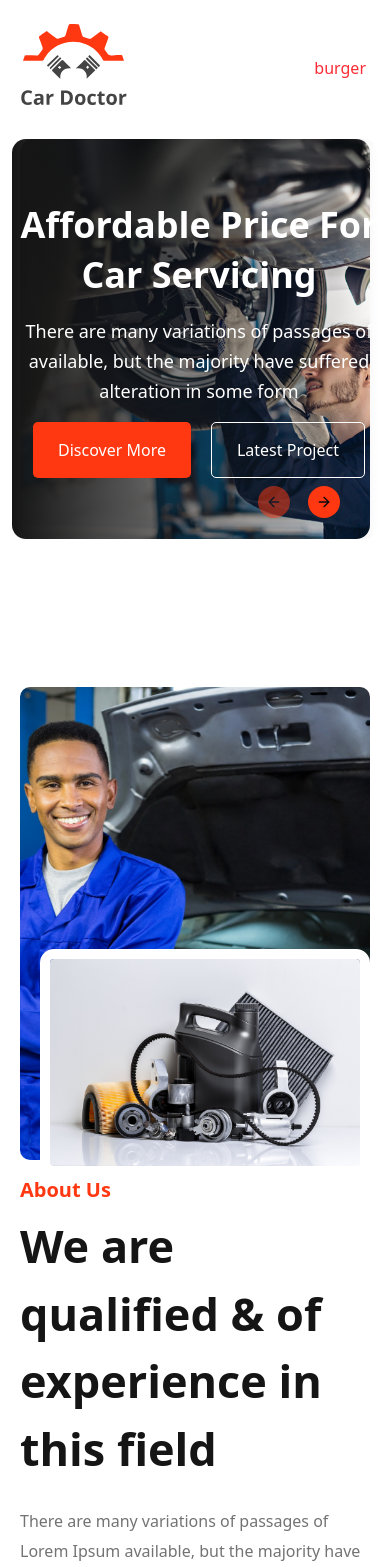
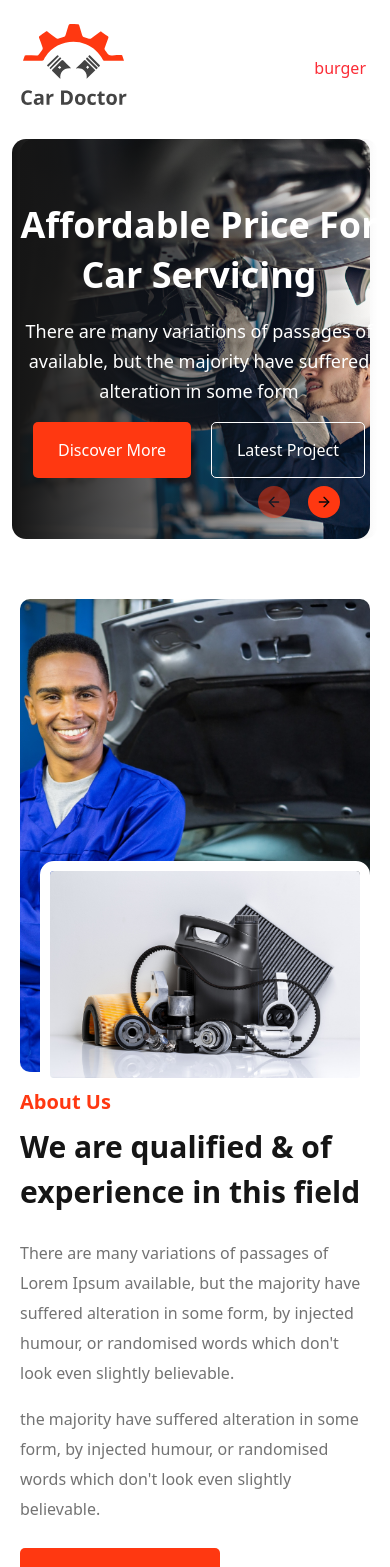
Before and after one commit to Asad9340/Car-Doctor-NextJS, a Next.js app: page / in a window 390 px wide. Shown: the top 1567 px of the page. Built offline with nearby package versions, Linux system fonts and the light colour scheme.

Commit message:
mobile responsive  about us section

```diff
--- a/src/app/components/Home/AboutUs.jsx
+++ b/src/app/components/Home/AboutUs.jsx
@@ -2,7 +2,7 @@ import Image from 'next/image';
 
 const AboutUs = () => {
   return (
-    <div className="px-5 xl:px-8 py-6 max-w-7xl mx-auto my-[120px]">
+    <div className="px-5 xl:px-8 py-6 max-w-7xl mx-auto my-8 md:my-[120px]">
       <div className="grid grid-cols-1 md:grid-cols-2 gap-4 md:gap-14">
         <div className="relative">
           <Image
@@ -25,7 +25,7 @@ const AboutUs = () => {
             <h5 className="text-xl font-bold text-[#FF3811] ">About Us</h5>
           </div>
           <div className="flex flex-col gap-6 justify-between">
-            <h2 className="max-w-[376] text-[45px] font-bold text-[#151515] leading-normal">
+            <h2 className="max-w-[376] text-3xl md:text-[45px] font-bold text-[#151515] leading-normal">
               We are qualified & of experience in this field
             </h2>
             <div className="flex flex-col justify-center gap-4 max-w-[490px] ">
```
